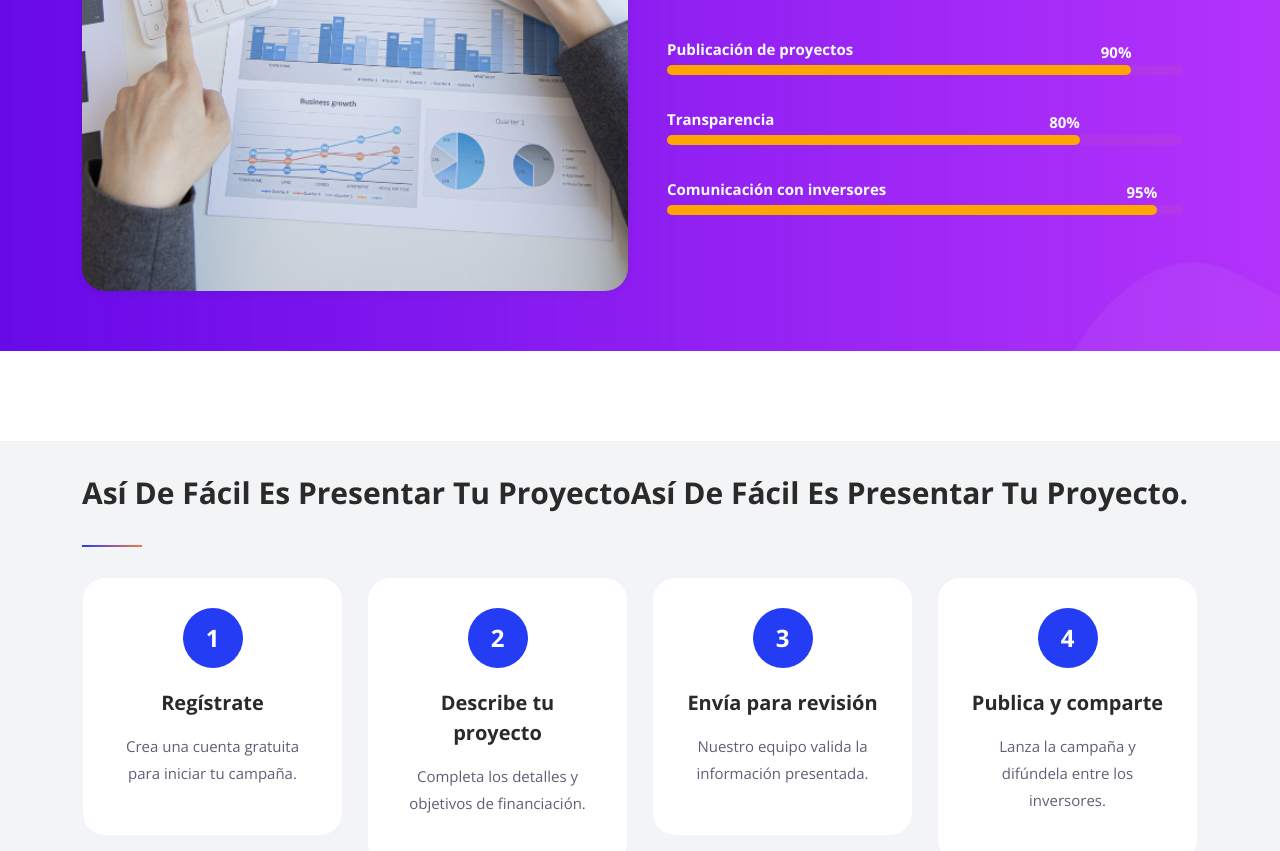
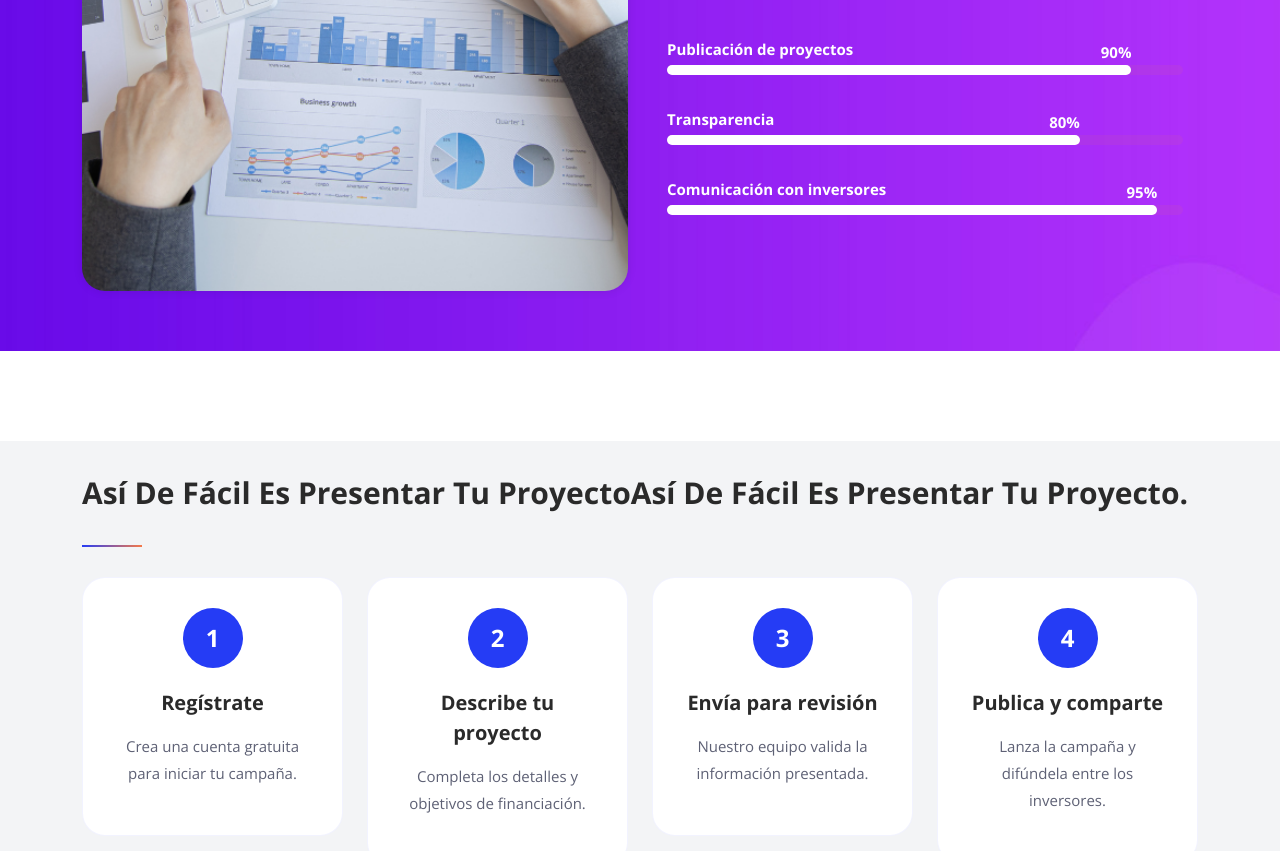
Before and after one commit to CarlosJ204/S.D, a plain HTML site: page about.html in a window 1280 px wide. Shown: the part 1393-2244 px from the top of the page. Drawn offline with nearby package versions, Linux system fonts and the light colour scheme.

Commit message:
Se cambio el color de las barras

```diff
--- a/assets/css/templatemo-tale-seo-agency.css
+++ b/assets/css/templatemo-tale-seo-agency.css
@@ -1897,7 +1897,7 @@ Infos Style
 
 .video-info .skill-slide .fill {
   height: 10px;
-  background-color: #FFA500;
+  background-color: white;
   border-radius: 5px;
 }
 
```
